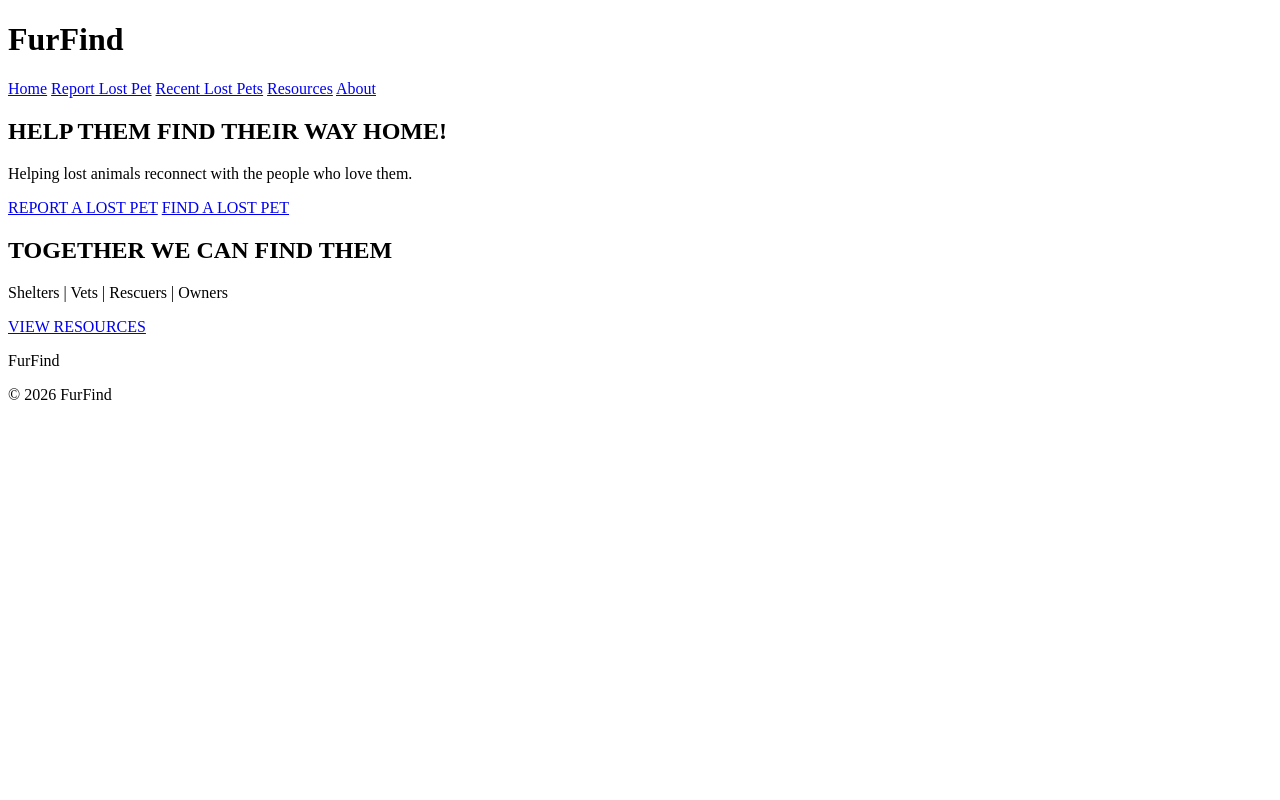
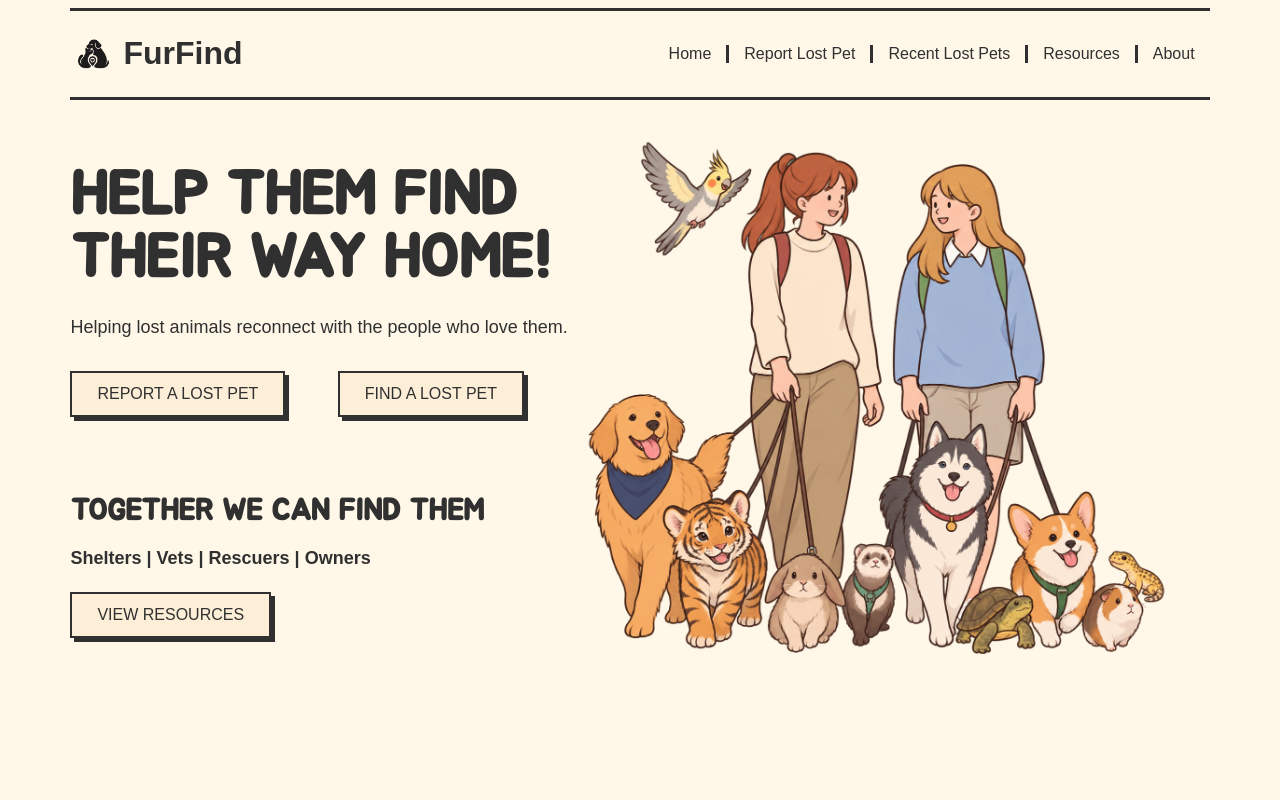
Before and after one commit to anglfyngl/WST-Group-22, a plain HTML site: page index.html in a window 1280 px wide. Shown: the top 800 px of the page. Drawn offline with Linux system fonts and the light colour scheme.

Commit message:
Update homepage styling and add images

```diff
--- a/index.html
+++ b/index.html
@@ -5,12 +5,17 @@
     <meta charset="UTF-8">
     <meta name="viewport" content="width=device-width, initial-scale=1.0">
     <title>FurFind - Home</title>
+    <link rel="stylesheet" href="style.css">
+    <link href="https://fonts.googleapis.com/css2?family=Jua&display=swap" rel="stylesheet">
 </head>
 
 <body>
 
     <header>
+        <div class="logo-area">
+            <img src="resources/logo.png" alt="FurFind logo">
             <h1>FurFind</h1>
+        </div>
 
         <nav>
             <a href="index.html">Home</a>
@@ -23,7 +28,8 @@
 
     <main>
 
-        <section>
+        <section class="hero">
+            <div class="hero-content">
                     <h2>HELP THEM FIND THEIR WAY HOME!</h2>
 
                     <p>
@@ -32,10 +38,12 @@
 
                     <a href="report.html">REPORT A LOST PET</a>
                     <a href="recent-pets.html">FIND A LOST PET</a>
+            </div>
+            <img class="home-image" src="resources/pet.png" alt="Lost pet">
         </section>
 
-        <section>
-            <h2>TOGETHER WE CAN FIND THEM</h2>
+        <section class="hero-content">
+            <h2 class="section-title">TOGETHER WE CAN FIND THEM</h2>
 
             <p>Shelters | Vets | Rescuers | Owners</p>
 
--- /dev/null
+++ b/style.css
@@ -0,0 +1,180 @@
+* {
+    box-sizing: border-box;
+}
+
+body {
+    margin: 0;
+    background-color: #fff8e9;
+    color: #303030;
+    font-family: Arial, sans-serif;
+
+    min-height: 100vh;
+    display: flex;
+    flex-direction: column;
+}
+
+/* HEADER */
+
+header {
+    width: 89%;
+    margin: 8px auto 0;
+    padding: 3px 0;
+
+    display: flex;
+    justify-content: space-between;
+    align-items: center;
+
+    border-top: 3px solid #303030;
+    border-bottom: 3px solid #303030;
+}
+
+/* LOGO */
+
+.logo-area {
+    display: flex;
+    align-items: center;
+    gap: 8px;
+
+    font-size: 16px;
+    font-weight: bold;
+}
+
+.logo-area img {
+    width: 45px;
+    height: 45px;
+    object-fit: contain;
+}
+
+/* NAVIGATION */
+
+nav {
+    display: flex;
+    align-items: center;
+}
+
+nav a {
+    color: #303030;
+    text-decoration: none;
+
+    padding: 0 15px;
+
+    border-right: 3px solid #303030;
+}
+
+nav a:last-child {
+    border-right: none;
+}
+
+nav a:hover {
+    color: #d98f8f;
+}
+
+/* MAIN */
+
+main {
+    width: 89%;
+    margin: 0 auto;
+}
+
+/* HOMEPAGE HERO */
+
+.hero {
+    min-height: 0;
+
+    display: flex;
+    justify-content: space-between;
+    align-items: flex-start;
+
+    position: relative;
+}
+
+/* LEFT SIDE */
+
+.hero-content {
+    width: 45%;
+    padding-top: 65px;
+}
+
+.hero h2 {
+    font-family: 'Jua', sans-serif;
+    font-size: 60px;
+    line-height: 1.05;
+
+    margin: 0 0 23px;
+}
+
+.hero p {
+    font-size: 18px;
+    line-height: 1.5;
+
+    margin-bottom: 30px;
+}
+
+/* BUTTONS */
+
+.hero-content a {
+    display: inline-block;
+
+    color: #303030;
+    text-decoration: none;
+
+    padding: 12px 25px;
+    margin-right: 48px;
+
+    border: 2px solid #303030;
+
+    background-color: #fdeed7;
+
+    box-shadow: 4px 4px 0 #303030;
+}
+
+.hero-content a:hover {
+    background-color: #ffd0cc;
+}
+
+/* RIGHT SIDE IMAGE */
+
+.home-image {
+    position: absolute;
+
+    width: 100%;
+    max-width: 600px;
+    height: auto;
+
+    right: 40px;
+    top: 10px;
+}
+
+/* SECOND HEADING */
+
+.section-title {
+    font-family: 'Jua', sans-serif;
+    font-size: 30px;
+
+    margin-top: 10px;
+    margin-bottom: 13px;
+}
+
+.section-title + p {
+    font-size: 18px;
+    font-weight: bold;
+
+    margin-bottom: 23px;
+}
+
+/* FOOTER */
+
+footer {
+    width: 100%;
+
+    min-height: 55px;
+
+    background-color: #ffd0cc;
+
+    border-top: 2px solid #303030;
+
+    padding: 2px 2%;
+
+    margin-top: 230px;
+
+}
```
Also changed, not shown: resources/logo.png (added), resources/pet.png (added). Lines whose indentation alone changed are shown as unchanged.
